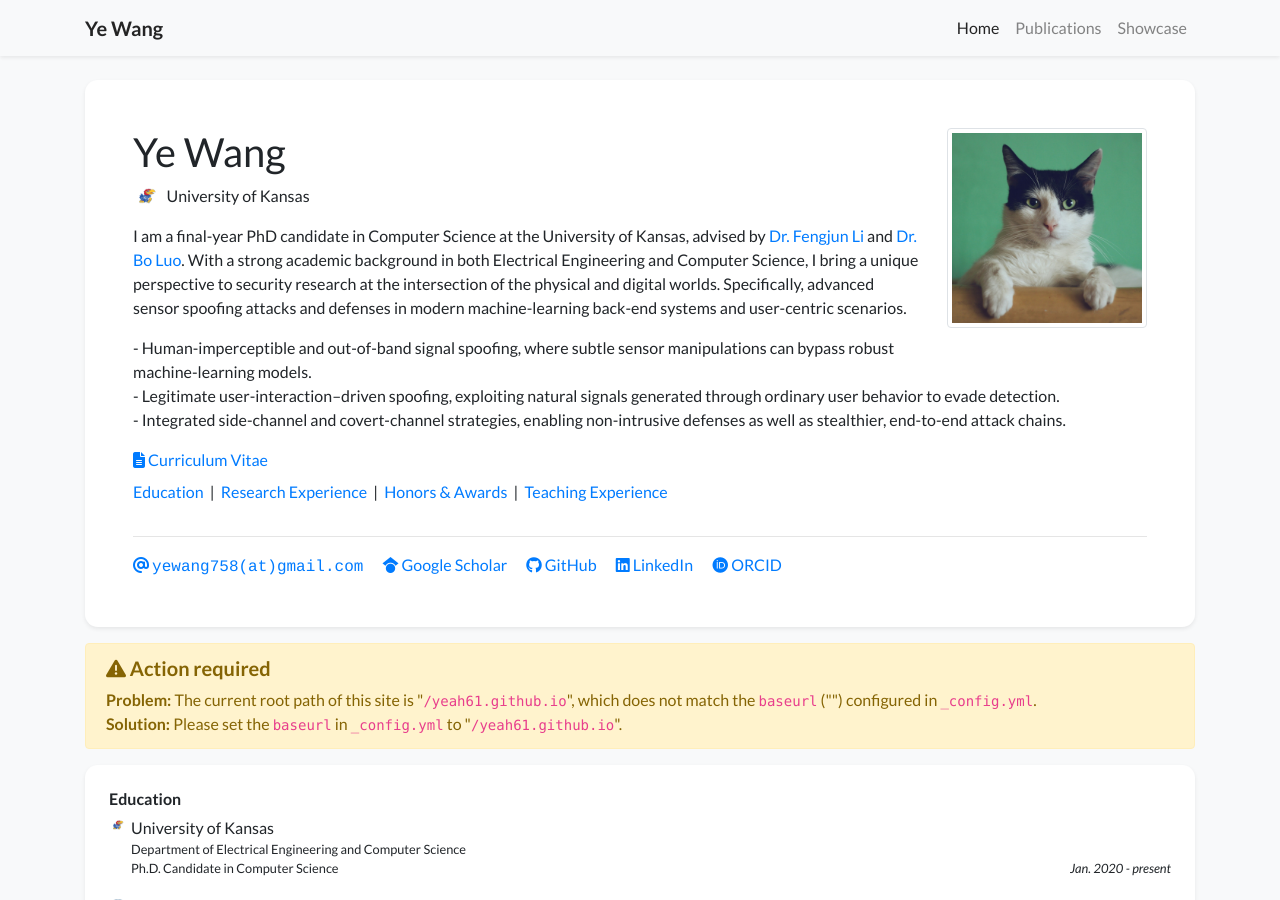
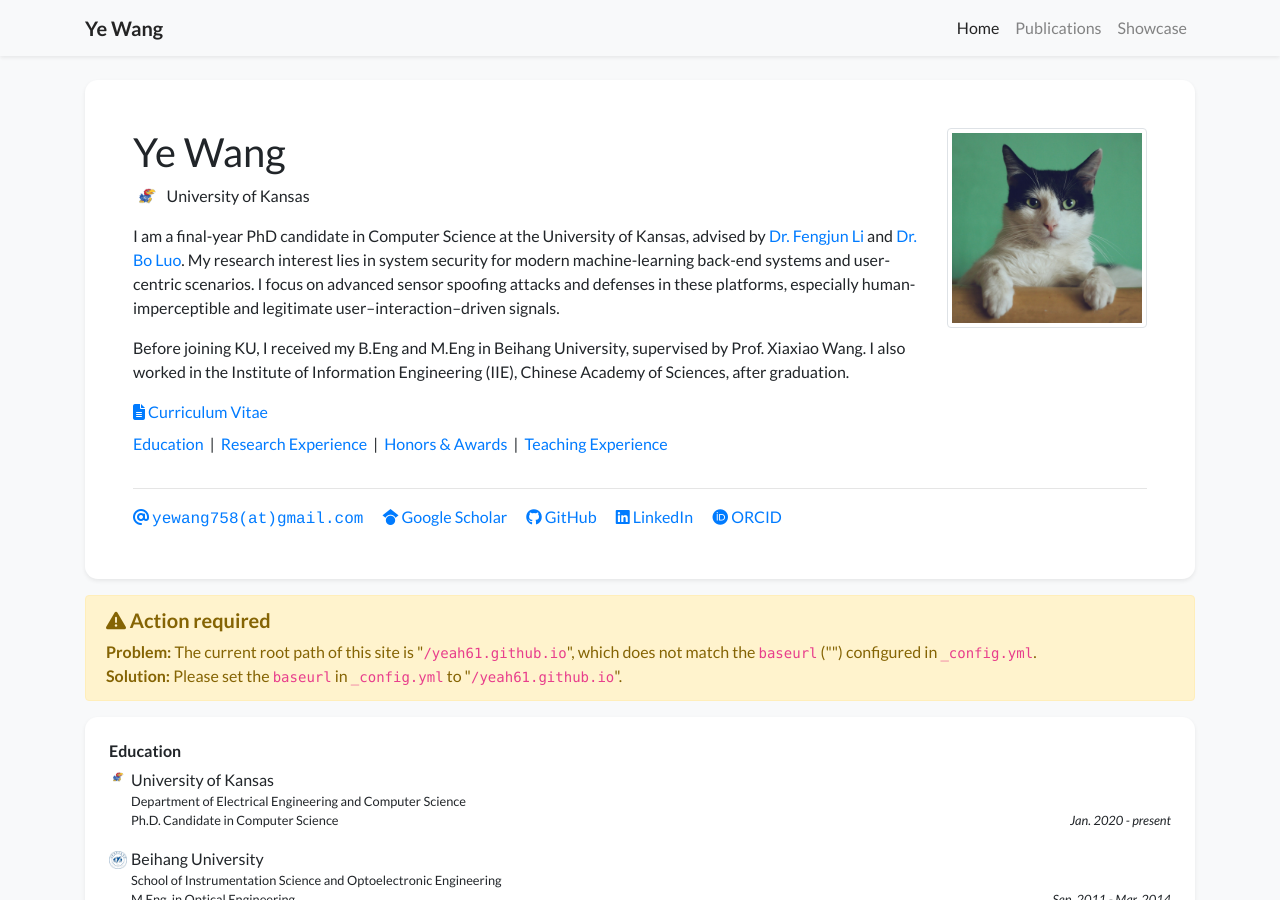
Before and after one commit to yeah61/yeah61.github.io, a Jekyll site: the page built from index.html, in a window 1280 px wide and 900 px high. Built offline with Jekyll 4.4.1, drawn with Linux system fonts in a browser that asks for light colours; nearby versions of some CDN libraries; a style sheet for code colours, icons or effects is not loaded.

Commit message:
Update profile.yml

```diff
--- a/_data/profile.yml
+++ b/_data/profile.yml
@@ -23,16 +23,12 @@ orcid: 0009-0002-0450-8939
 short_bio_text_justify: false
 short_bio: >-
   <p>
-    I am a final-year PhD candidate in Computer Science at the University of Kansas, advised by <a href="https://ittc.ku.edu/~fli/" target="_blank" rel="noopener noreferrer">Dr. Fengjun Li</a> and <a href="https://www.ittc.ku.edu/~bluo/" target="_blank" rel="noopener noreferrer">Dr. Bo Luo</a>. With a strong academic background in both Electrical Engineering and Computer Science,
-    I bring a unique perspective to security research at the intersection of the physical and digital worlds.
-    Specifically, advanced sensor spoofing attacks and defenses in modern machine-learning back-end systems and user-centric scenarios.
+    I am a final-year PhD candidate in Computer Science at the University of Kansas, advised by <a href="https://ittc.ku.edu/~fli/" target="_blank" rel="noopener noreferrer">Dr. Fengjun Li</a> and <a href="https://www.ittc.ku.edu/~bluo/" target="_blank" rel="noopener noreferrer">Dr. Bo Luo</a>.
+    My research interest lies in system security for modern machine-learning back-end systems and user-centric scenarios.
+    I focus on advanced sensor spoofing attacks and defenses in these platforms, especially human-imperceptible and legitimate user–interaction–driven signals.
   </p>
   <p>
-    - Human-imperceptible and out-of-band signal spoofing, where subtle sensor manipulations can bypass robust machine-learning models. <br>
-
-    - Legitimate user-interaction–driven spoofing, exploiting natural signals generated through ordinary user behavior to evade detection. <br>
-
-    - Integrated side-channel and covert-channel strategies, enabling non-intrusive defenses as well as stealthier, end-to-end attack chains.
+    Before joining KU, I received my B.Eng and M.Eng in Beihang University, supervised by Prof. Xiaxiao Wang. I also worked in the Institute of Information Engineering (IIE), Chinese Academy of Sciences, after graduation.
   </p>
 
 portrait_url: /assets/images/photos/portrait.jpg
```
